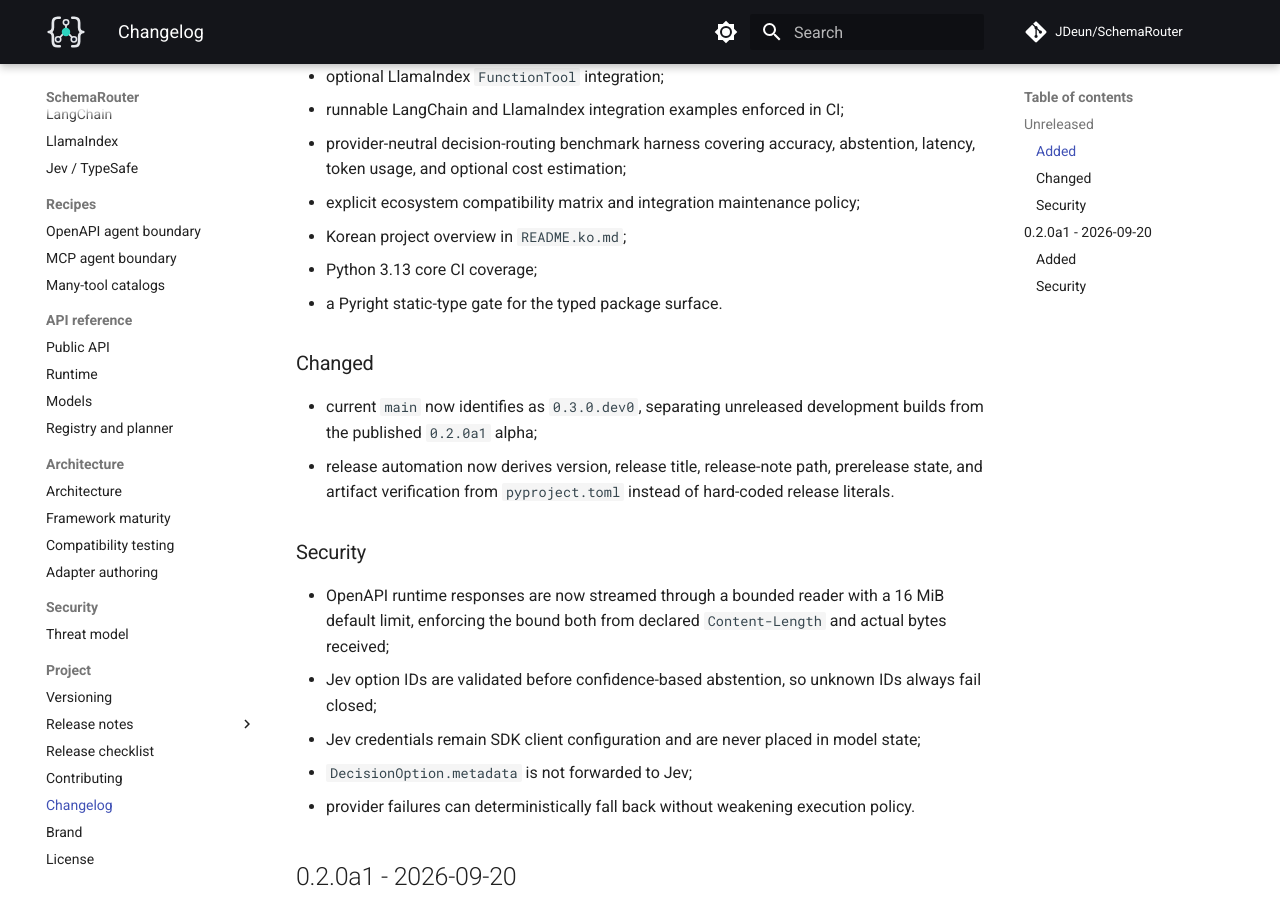
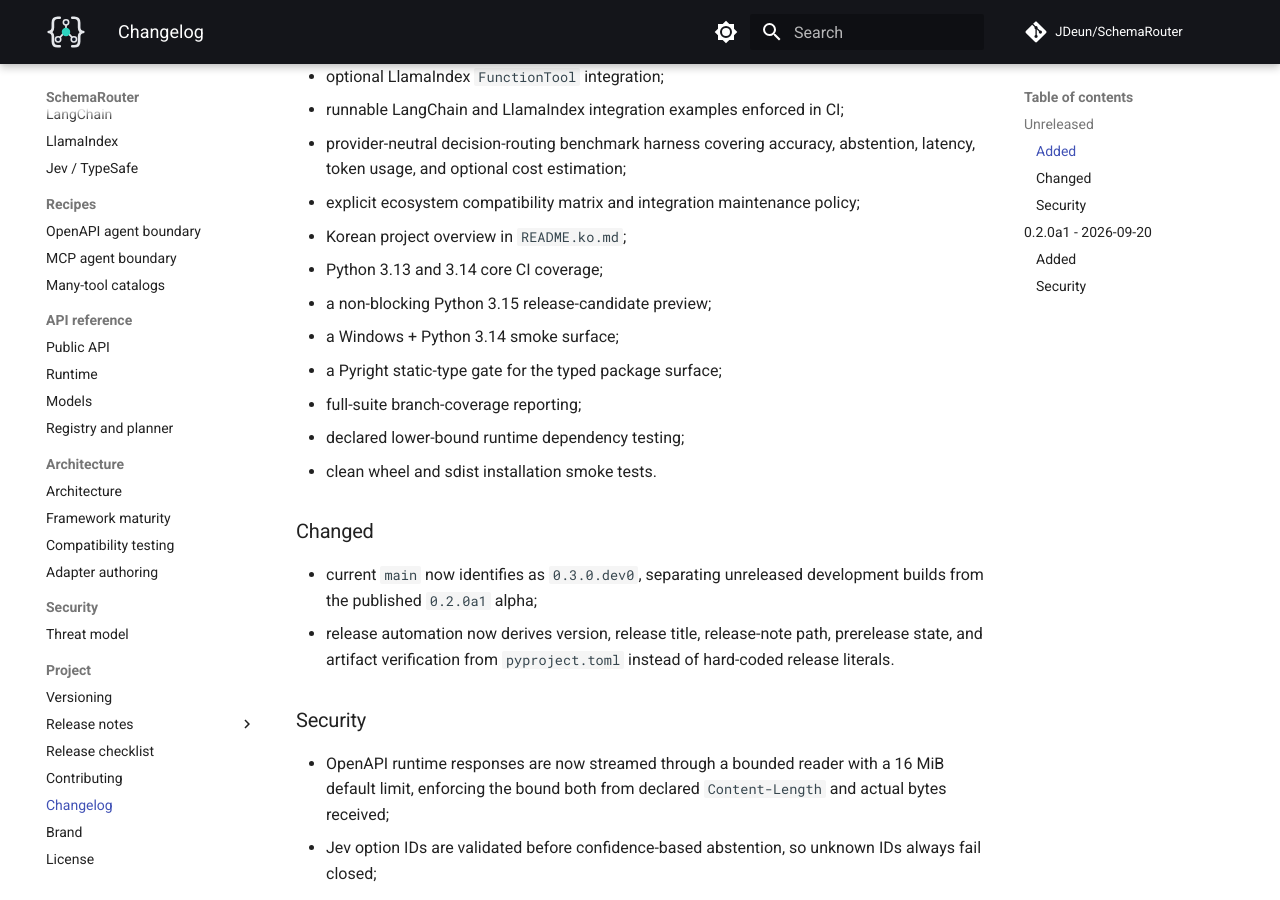
Before and after one commit to JDeun/SchemaRouter, an MkDocs documentation site: the page built from docs/changelog.md, in a window 1280 px wide and 900 px high, scrolled down 429 px. Built offline with MkDocs 1.6.1 and Material for MkDocs 9.7.7, drawn with Linux system fonts in a browser that asks for light colours; comment, search, counter and statistics services are not loaded.

Commit message:
docs: record final quality gates

```diff
--- a/docs/changelog.md
+++ b/docs/changelog.md
@@ -17,8 +17,13 @@ The project is pre-1.0 and follows the compatibility rules in
   token usage, and optional cost estimation;
 - explicit ecosystem compatibility matrix and integration maintenance policy;
 - Korean project overview in `README.ko.md`;
-- Python 3.13 core CI coverage;
-- a Pyright static-type gate for the typed package surface.
+- Python 3.13 and 3.14 core CI coverage;
+- a non-blocking Python 3.15 release-candidate preview;
+- a Windows + Python 3.14 smoke surface;
+- a Pyright static-type gate for the typed package surface;
+- full-suite branch-coverage reporting;
+- declared lower-bound runtime dependency testing;
+- clean wheel and sdist installation smoke tests.
 
 ### Changed
 
```
